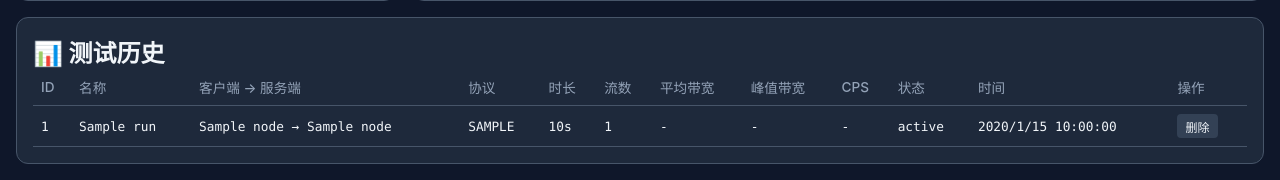
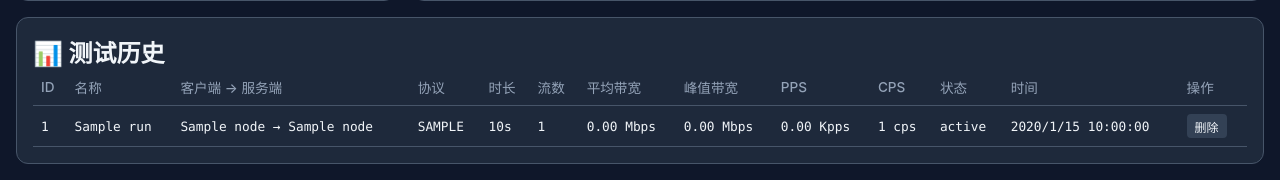
Before and after one commit to chenxin-ucloud/Performance-test, a Flask app: page / in a window 1280 px wide. Shown: the part 1003-1183 px from the top of the page. Run offline with Flask 3, Linux system fonts and the light colour scheme; tables that the repository leaves empty hold one stand-in row (values such as "Sample post").

Commit message:
feat: enhance test results display with average bandwidth, peak bandwidth, and PPS metrics

```diff
--- a/center/routes/api.py
+++ b/center/routes/api.py
@@ -90,8 +90,39 @@ def list_tests():
     pagination = q.order_by(TestRun.created_at.desc()).paginate(
         page=page, per_page=per_page, error_out=False
     )
+
+    items = []
+    for test in pagination.items:
+        item = test.to_dict()
+        # Summarize results
+        iperf_results = IperfResult.query.filter_by(test_id=test.id).all()
+        cps_results = CpsResult.query.filter_by(test_id=test.id).all()
+
+        if iperf_results:
+            bws = [r.summary_bits_per_sec for r in iperf_results if r.summary_bits_per_sec]
+            pps_vals = [r.avg_pps for r in iperf_results if r.avg_pps]
+            item["avg_bw_mbps"] = round(sum(bws) / len(bws) / 1e6, 2) if bws else None
+            item["peak_bw_mbps"] = round(max(bws) / 1e6, 2) if bws else None
+            item["avg_pps_kpps"] = round(sum(pps_vals) / len(pps_vals) / 1000, 2) if pps_vals else None
+        else:
+            item["avg_bw_mbps"] = None
+            item["peak_bw_mbps"] = None
+            item["avg_pps_kpps"] = None
+
+        if cps_results:
+            cps_vals = [r.cps for r in cps_results if r.cps]
+            item["cps"] = round(sum(cps_vals) / len(cps_vals), 0) if cps_vals else None
+            item["conns_attempted"] = sum(r.connections_attempted or 0 for r in cps_results)
+            item["conns_succeeded"] = sum(r.connections_succeeded or 0 for r in cps_results)
+        else:
+            item["cps"] = None
+            item["conns_attempted"] = None
+            item["conns_succeeded"] = None
+
+        items.append(item)
+
     return jsonify({
-        "items": [t.to_dict() for t in pagination.items],
+        "items": items,
         "total": pagination.total,
         "page": pagination.page,
         "per_page": pagination.per_page,
--- a/center/static/js/app.js
+++ b/center/static/js/app.js
@@ -270,6 +270,7 @@ async function finishTest(status, errorMsg) {
         eventSource.close();
         eventSource = null;
     }
+    const finishedTestId = currentTestId;
     currentTestId = null;
     testStartTime = null;
 
@@ -282,6 +283,39 @@ async function finishTest(status, errorMsg) {
     document.getElementById('startTestBtn').disabled = false;
     document.getElementById('stopTestBtn').disabled = true;
     document.getElementById('timer').textContent = '';
+
+    // Fetch final results and update metric cards
+    if (finishedTestId && status === 'completed') {
+        try {
+            const results = await getResults(finishedTestId);
+            const iperf = results.iperf_results || [];
+            const cps = results.cps_results || [];
+
+            if (iperf.length > 0) {
+                const bws = iperf.map(r => r.summary_bits_per_sec).filter(v => v);
+                const ppsVals = iperf.map(r => r.avg_pps).filter(v => v);
+                const avgBw = bws.length ? (bws.reduce((a, b) => a + b, 0) / bws.length / 1e6) : 0;
+                const peakBw = bws.length ? Math.max(...bws) / 1e6 : 0;
+                const avgPps = ppsVals.length ? (ppsVals.reduce((a, b) => a + b, 0) / ppsVals.length / 1000) : 0;
+
+                document.getElementById('bwValue').textContent = avgBw.toFixed(2) + ' Mbps';
+                document.getElementById('bwPeak').textContent = '峰值: ' + peakBw.toFixed(2) + ' Mbps';
+                document.getElementById('ppsValue').textContent = avgPps.toFixed(2) + ' Kpps';
+                document.getElementById('ppsPeak').textContent = '峰值: ' + (peakPps / 1000).toFixed(2) + ' Kpps';
+            }
+
+            if (cps.length > 0) {
+                const cpsVals = cps.map(r => r.cps).filter(v => v);
+                const avgCps = cpsVals.length ? (cpsVals.reduce((a, b) => a + b, 0) / cpsVals.length) : 0;
+                const conns = cps.reduce((sum, r) => sum + (r.connections_succeeded || 0), 0);
+
+                document.getElementById('cpsValue').textContent = avgCps.toFixed(0) + ' cps';
+                document.getElementById('connValue').textContent = conns.toLocaleString();
+            }
+        } catch (e) {
+            console.error('Failed to load final results:', e);
+        }
+    }
 
     setTimeout(loadHistory, 500);
 }
@@ -303,6 +337,10 @@ function renderHistory(tests) {
         const clientName = t.client_node ? t.client_node.name : '?';
         const serverName = t.server_node ? t.server_node.name : '?';
         const statusClass = `status-${t.status}`;
+        const bwDisplay = t.avg_bw_mbps != null ? t.avg_bw_mbps.toFixed(2) + ' Mbps' : '-';
+        const peakBwDisplay = t.peak_bw_mbps != null ? t.peak_bw_mbps.toFixed(2) + ' Mbps' : '-';
+        const ppsDisplay = t.avg_pps_kpps != null ? t.avg_pps_kpps.toFixed(2) + ' Kpps' : '-';
+        const cpsDisplay = t.cps != null ? t.cps.toFixed(0) + ' cps' : '-';
         return `
         <tr onclick="showTestDetail(${t.id})" style="cursor:pointer">
             <td>${t.id}</td>
@@ -311,9 +349,10 @@ function renderHistory(tests) {
             <td>${t.test_type.toUpperCase()}</td>
             <td>${t.duration_sec}s</td>
             <td>${t.parallel_streams}</td>
-            <td>-</td>
-            <td>-</td>
-            <td>-</td>
+            <td>${bwDisplay}</td>
+            <td>${peakBwDisplay}</td>
+            <td>${ppsDisplay}</td>
+            <td>${cpsDisplay}</td>
             <td class="${statusClass}">${t.status}</td>
             <td>${formatDate(t.started_at)}</td>
             <td>
@@ -346,7 +385,8 @@ async function showTestDetail(testId) {
         ]);
 
         const test = testData;
-        const results = resultsData.results || [];
+        const iperfResults = resultsData.iperf_results || [];
+        const dperfResults = resultsData.dperf_results || [];
         const cps = cpsData || [];
 
         let html = `<div class="detail-section">`;
@@ -356,11 +396,11 @@ async function showTestDetail(testId) {
         html += `<p><strong>状态:</strong> <span class="status-${test.status}">${test.status}</span></p>`;
 
         // Iperf results
-        if (results.length > 0) {
+        if (iperfResults.length > 0) {
             html += `<h4>Iperf3 结果</h4>`;
             html += `<table class="detail-table">`;
             html += `<tr><th>节点</th><th>角色</th><th>带宽</th><th>字节</th><th>包数</th><th>PPS</th><th>重传</th></tr>`;
-            for (const r of results) {
+            for (const r of iperfResults) {
                 html += `<tr>
                     <td>${escapeHtml(r.node_name || '?')}</td>
                     <td>${r.role}</td>
@@ -375,10 +415,28 @@ async function showTestDetail(testId) {
 
             // Raw JSON download links
             html += `<div class="detail-actions">`;
-            for (const r of results) {
+            for (const r of iperfResults) {
                 html += `<a class="btn-small" href="/api/tests/${testId}/results/${r.id}/raw" target="_blank">下载 ${escapeHtml(r.node_name || '?')} JSON</a> `;
             }
             html += `</div>`;
+        }
+
+        // dperf results
+        if (dperfResults.length > 0) {
+            html += `<h4>dperf 结果</h4>`;
+            html += `<table class="detail-table">`;
+            html += `<tr><th>节点</th><th>类型</th><th>发送包</th><th>发送字节</th><th>CPS</th><th>并发数</th></tr>`;
+            for (const r of dperfResults) {
+                html += `<tr>
+                    <td>${escapeHtml(r.node_name || '?')}</td>
+                    <td>${r.dperf_type}</td>
+                    <td>${r.snd_packets || '-'}</td>
+                    <td>${formatBytes(r.snd_bytes)}</td>
+                    <td>${r.cps != null ? r.cps.toFixed(0) : '-'}</td>
+                    <td>${r.concurrent != null ? r.concurrent : '-'}</td>
+                </tr>`;
+            }
+            html += `</table>`;
         }
 
         // CPS results
@@ -398,10 +456,10 @@ async function showTestDetail(testId) {
             html += `</table>`;
         }
 
-        // Hardware snapshots chart (placeholder: we could render a chart from hwData)
-        if (hwData.length > 0) {
-            html += `<h4>硬件指标</h4>`;
-            html += `<p>共采集 ${hwData.length} 个样本</p>`;
+        // Concurrent connections from iperf_results streams
+        if (test.parallel_streams > 1) {
+            html += `<h4>并发连接</h4>`;
+            html += `<p>并行流数: ${test.parallel_streams}</p>`;
         }
 
         html += `</div>`;
--- a/center/templates/index.html
+++ b/center/templates/index.html
@@ -160,6 +160,7 @@
                         <th>流数</th>
                         <th>平均带宽</th>
                         <th>峰值带宽</th>
+                        <th>PPS</th>
                         <th>CPS</th>
                         <th>状态</th>
                         <th>时间</th>
```
